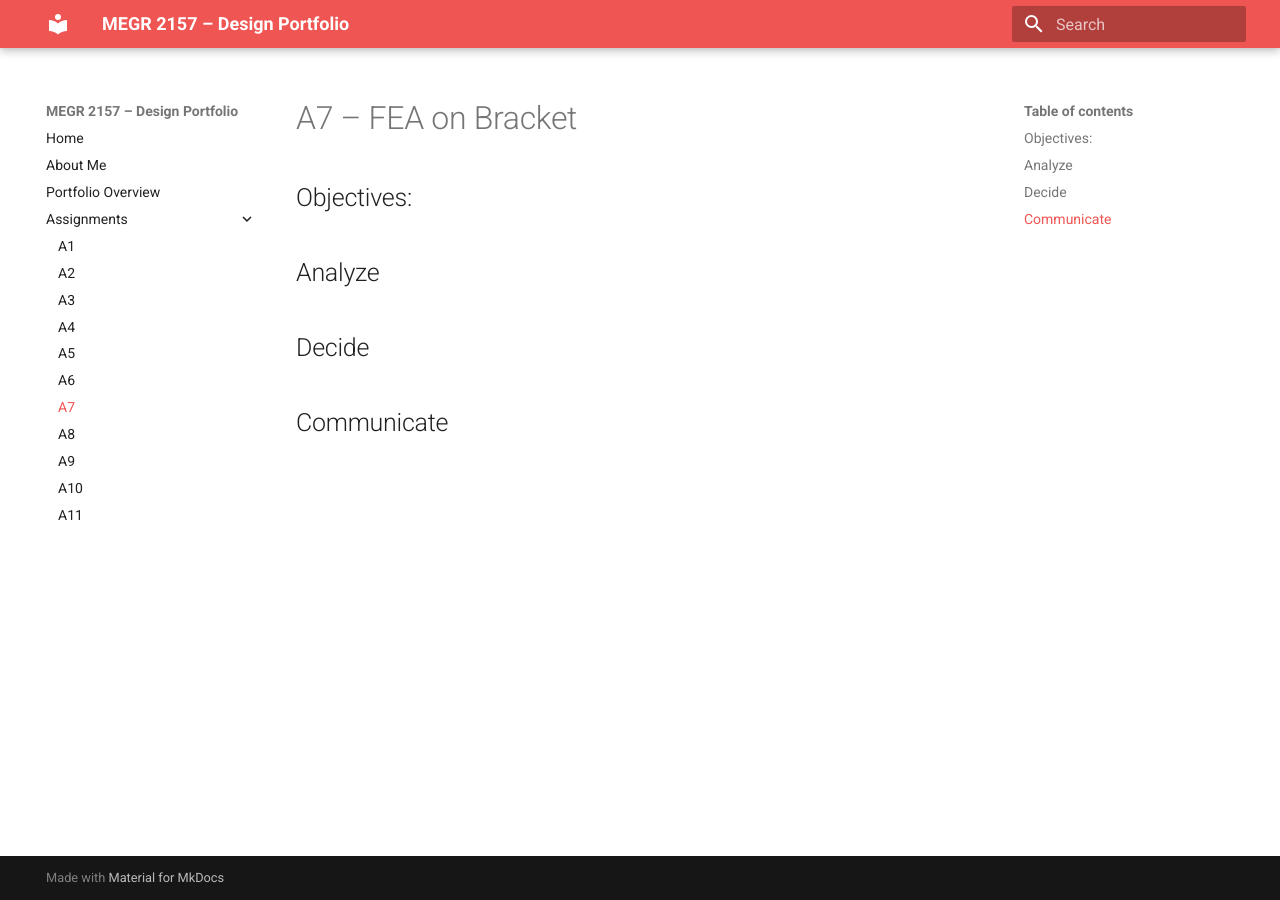
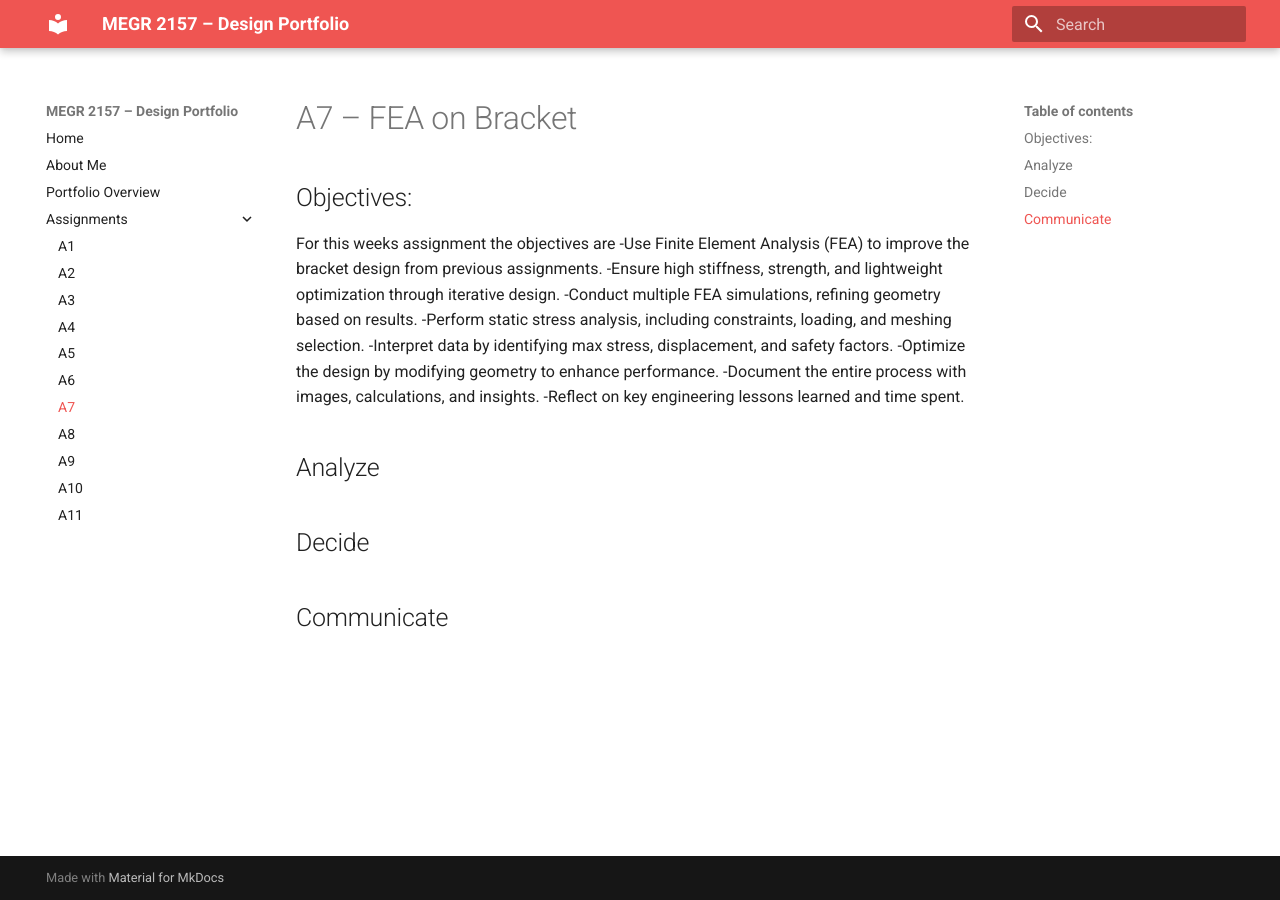
Before and after one commit to LeviElliott-ME/megr2157-portfolio, an MkDocs documentation site: the page built from docs/assignments/A07/index.md, in a window 1280 px wide. Built offline with MkDocs 1.6.1 and Material for MkDocs 9.7.7, drawn with Linux system fonts in a browser that asks for light colours.

Commit message:
Update index.md

```diff
--- a/docs/assignments/A07/index.md
+++ b/docs/assignments/A07/index.md
@@ -1,7 +1,15 @@
 # A7 – FEA on Bracket
 
 ## Objectives:
-
+For this weeks assignment the objectives are
+-Use Finite Element Analysis (FEA) to improve the bracket design from previous assignments.
+-Ensure high stiffness, strength, and lightweight optimization through iterative design.
+-Conduct multiple FEA simulations, refining geometry based on results.
+-Perform static stress analysis, including constraints, loading, and meshing selection.
+-Interpret data by identifying max stress, displacement, and safety factors.
+-Optimize the design by modifying geometry to enhance performance.
+-Document the entire process with images, calculations, and insights.
+-Reflect on key engineering lessons learned and time spent.
 
 
 
```
